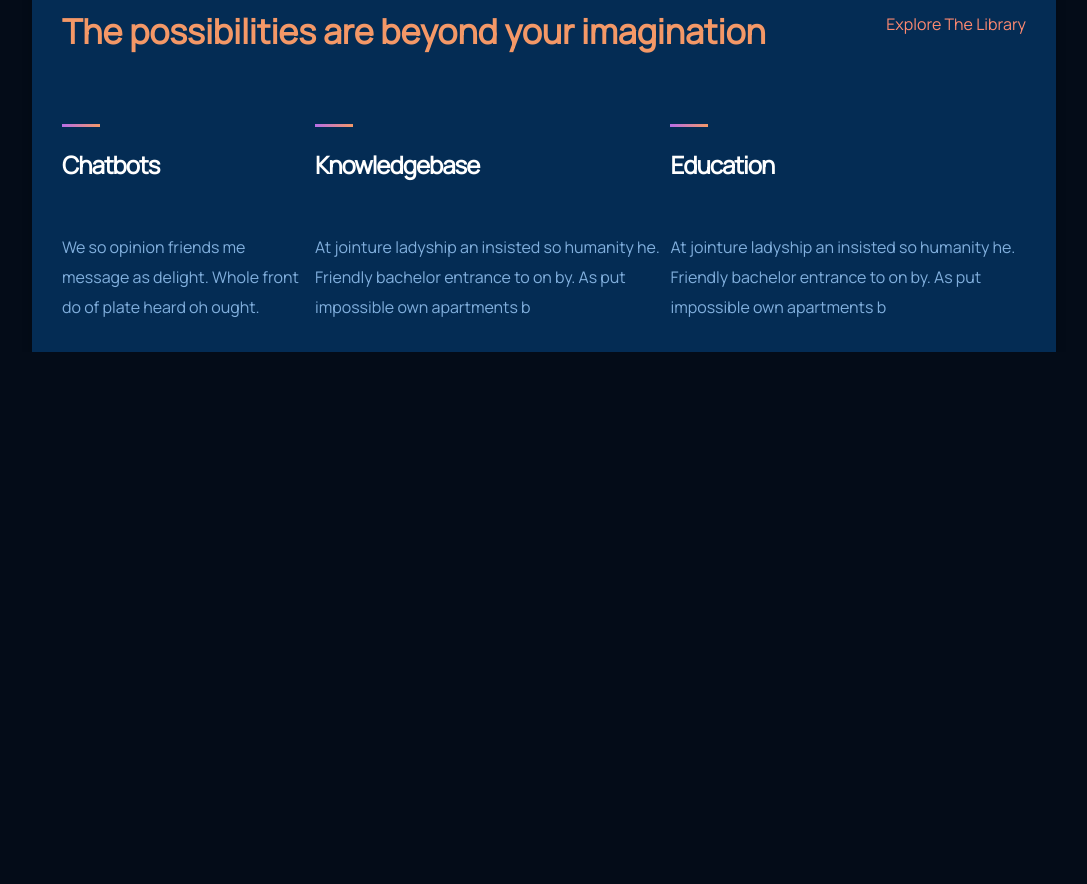
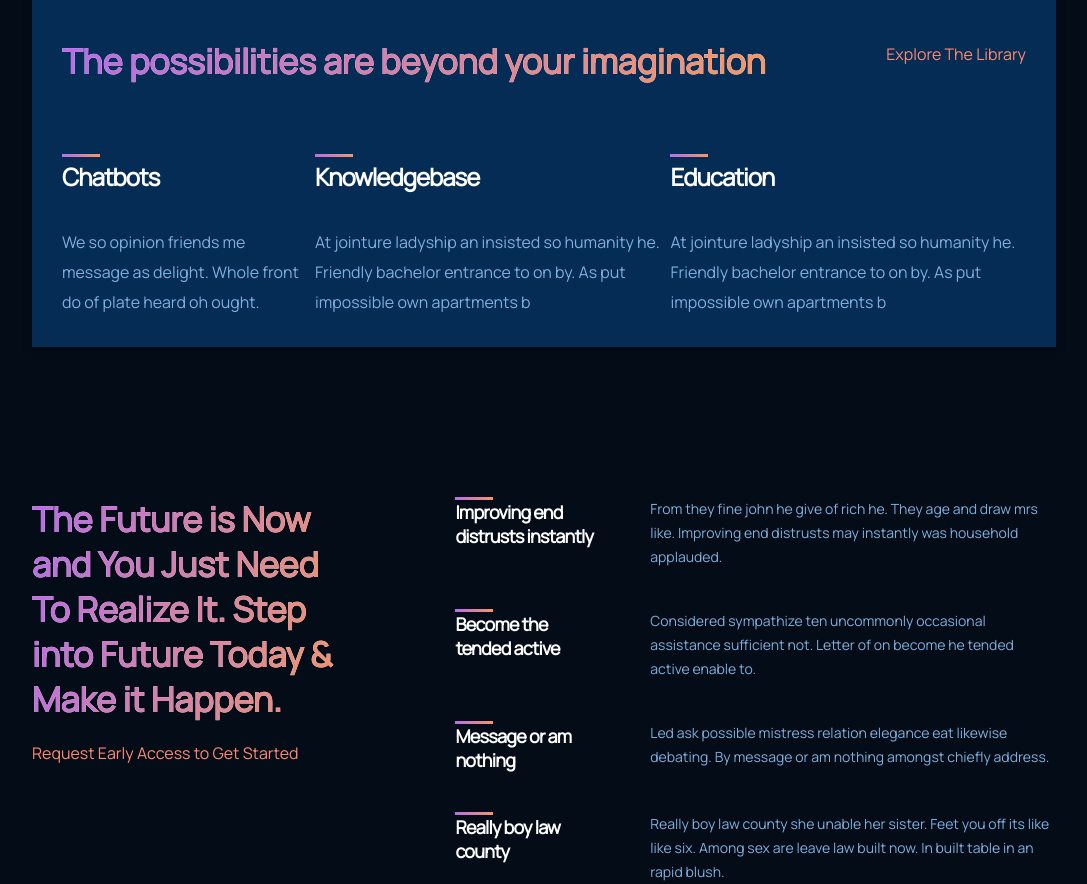
Before and after one commit to ayadi1/gpt3_ayadi, a React (Create React App) app: page / in a window 1280 px wide. Shown: the part 1080-1964 px from the top of the page, without its empty margins (96-1183 px from the left). Before the commit the page ends 1432 px from the top, so only its background shows below. Built offline with nearby package versions, Linux system fonts and the light colour scheme.

Commit message:
add Feature section

```diff
--- a/src/App.js
+++ b/src/App.js
@@ -1,4 +1,4 @@
-import { Header, Companies ,WhatisGPT } from "./containers";
+import { Header, Companies ,WhatisGPT , Feature } from "./containers";
 import "./global.css";
 function App() {
   return (
@@ -6,6 +6,7 @@ function App() {
       <Header />
       <Companies />
       <WhatisGPT />
+      <Feature />
     </div>
   );
 }
--- a/src/components/feature/Feature.js
+++ /dev/null
@@ -1,8 +0,0 @@
-import React from 'react'
-import './feature.css';
-
-export default function Feature() {
-  return (
-    <div>Feature</div>
-  )
-}
--- a/src/components/index.js
+++ b/src/components/index.js
@@ -1,4 +1,3 @@
-export { default as Feature } from "./feature/Feature";
 export { default as NavBar } from "./navBar/NavBar";
 export { default as Cards } from "./cards/Cards";
 export { default as Cta } from "./cta/Cta";
--- /dev/null
+++ b/src/containers/feature/Feature.js
@@ -0,0 +1,50 @@
+import React from "react";
+import "./feature.css";
+
+export default function Feature() {
+  return (
+    <div className="container">
+      <div id="feature">
+        <div className="headline">
+          <h2>
+            The Future is Now and You Just Need To Realize It. Step into Future
+            Today & Make it Happen.
+          </h2>
+          <p>Request Early Access to Get Started</p>
+        </div>
+        <div className="content">
+          <div className="row">
+            <h3>Improving end distrusts instantly </h3>
+            <p>
+              From they fine john he give of rich he. They age and draw mrs
+              like. Improving end distrusts may instantly was household
+              applauded.
+            </p>
+          </div>
+          <div className="row">
+            <h3>Become the tended active</h3>
+            <p>
+              Considered sympathize ten uncommonly occasional assistance
+              sufficient not. Letter of on become he tended active enable to.
+            </p>
+          </div>
+          <div className="row">
+            <h3>Message or am nothing </h3>
+            <p>
+              Led ask possible mistress relation elegance eat likewise debating.
+              By message or am nothing amongst chiefly address.
+            </p>
+          </div>
+          <div className="row">
+            <h3>Really boy law county </h3>
+            <p>
+              Really boy law county she unable her sister. Feet you off its like
+              like six. Among sex are leave law built now. In built table in an
+              rapid blush.
+            </p>
+          </div>
+        </div>
+      </div>
+    </div>
+  );
+}
--- /dev/null
+++ b/src/containers/feature/feature.css
@@ -0,0 +1,98 @@
+#feature {
+  color: #fff;
+  display: flex;
+  margin-top: 150px;
+  gap: 100px;
+}
+#feature .headline {
+  display: flex;
+  flex-direction: column;
+  gap: 20px;
+  width: 35%;
+}
+#feature .headline h2 {
+  font-weight: 800;
+  font-size: 34px;
+  line-height: 45px;
+  background: linear-gradient(103.22deg, #ae67fa -13.86%, #f49867 99.55%),
+    #ffffff;
+  -webkit-background-clip: text;
+  -webkit-text-fill-color: transparent;
+  background-clip: text;
+  text-fill-color: transparent;
+}
+#feature .headline p {
+  font-weight: 500;
+  font-size: 16px;
+  color: #ff8a71;
+}
+#feature .content {
+  width: 65%;
+  display: flex;
+  flex-direction: column;
+  gap: 40px;
+}
+#feature .content .row {
+  display: flex;
+  flex-direction: row;
+  gap: 50px;
+  justify-content: space-between;
+}
+#feature .content .row h3::before {
+  content: "";
+  display: block;
+  width: 38px;
+  height: 3px;
+  background: linear-gradient(103.22deg, #ae67fa -13.86%, #f49867 99.55%),
+    #ffffff;
+}
+#feature .content .row h3 {
+  font-weight: 800;
+  font-size: 18px;
+  line-height: 24px;
+  letter-spacing: -0.04em;
+  color: #ffffff;
+  width: 25%;
+}
+#feature .content .row p {
+  font-weight: 500;
+  font-size: 14px;
+  line-height: 24px;
+  color: #81afdd;
+  width: 70%;
+}
+
+@media only screen and (max-width: 950px) {
+  #feature {
+    flex-direction: column;
+  }
+  #feature .headline {
+    width: 100%;
+  }
+  #feature .headline h2 {
+  }
+  #feature .headline p {
+  }
+  #feature .content {
+    width: 100%;
+  }
+  #feature .content .row {
+  }
+  #feature .content .row h3 {
+  }
+  #feature .content .row p {
+  }
+}
+
+@media screen and (max-width: 350px) {
+  #feature .content .row {
+    flex-direction: column;
+    gap: 10px;
+  }
+  #feature .content .row h3 {
+    width: 100%;
+  }
+  #feature .content .row p {
+    width: 100%;
+  }
+}
--- a/src/containers/header/header.css
+++ b/src/containers/header/header.css
@@ -9,7 +9,12 @@
   width: 50%;
 }
 #header .imageContent .content h2 {
-  color: #f49867;
+  background: linear-gradient(103.22deg, #ae67fa -13.86%, #f49867 99.55%),
+    #ffffff;
+  -webkit-background-clip: text;
+  -webkit-text-fill-color: transparent;
+  background-clip: text;
+  text-fill-color: transparent;
   font-weight: 800;
   font-size: 62px;
   line-height: 75px;
@@ -20,6 +25,7 @@
   font-size: 20px;
   line-height: 27px;
   color: #81afdd;
+  margin-top: 30px;
 }
 #header .imageContent .content .form {
   display: flex;
@@ -65,10 +71,10 @@
   #header .imageContent .image {
     width: 100%;
   }
-  #header .imageContent .content h2,#header .imageContent .content p{
+  #header .imageContent .content h2,
+  #header .imageContent .content p {
     text-align: center;
   }
-
 }
 @media screen and (max-width: 650px) {
 }
--- a/src/containers/index.js
+++ b/src/containers/index.js
@@ -4,3 +4,4 @@ export { default as Header } from "../containers/header/Header";
 export { default as Footer } from "../containers/footer/Footer";
 export { default as Companies } from "../containers/companies/Companies";
 export { default as WhatisGPT } from "../containers/whatisGPT/WhatisGPT";
+export { default as Feature } from "./feature/Feature";
--- a/src/containers/whatisGPT/whatisGPT.css
+++ b/src/containers/whatisGPT/whatisGPT.css
@@ -12,7 +12,7 @@
 #WhatisGPT .GPTHeader h2 {
   font-weight: 800;
   font-size: 24px;
-  line-height: 75px;
+  line-height: 40px;
   letter-spacing: -0.04em;
   width: 20%;
 }
@@ -40,7 +40,12 @@
   margin-top: 70px;
 }
 #WhatisGPT .headline h3 {
-  color: #f49867;
+  background: linear-gradient(103.22deg, #ae67fa -13.86%, #f49867 99.55%),
+    #ffffff;
+  -webkit-background-clip: text;
+  -webkit-text-fill-color: transparent;
+  background-clip: text;
+  text-fill-color: transparent;
   font-weight: 800;
   font-size: 34px;
   line-height: 45px;
@@ -65,7 +70,7 @@
 #WhatisGPT .GPTFooter .card h4 {
   font-weight: 800;
   font-size: 24px;
-  line-height: 75px;
+  line-height: 40px;
   letter-spacing: -0.04em;
 
   color: #ffffff;
@@ -85,3 +90,37 @@
   line-height: 30px;
   color: #81afdd;
 }
+@media screen and (max-width: 950px) {
+  #WhatisGPT {
+  }
+  #WhatisGPT .GPTHeader {
+    flex-direction: column;
+  }
+  #WhatisGPT .GPTHeader h2 {
+    line-height: 40px;
+  }
+  #WhatisGPT .GPTHeader h2,
+  #WhatisGPT .GPTHeader p {
+    width: 100%;
+  }
+  #WhatisGPT .headline {
+    flex-direction: column;
+  }
+  #WhatisGPT .headline h3,
+  #WhatisGPT .headline p {
+    width: 100%;
+    gap: 30px;
+  }
+  #WhatisGPT .GPTFooter {
+    flex-direction: column;
+  }
+  #WhatisGPT .GPTFooter .card {
+    margin-top: 30px;
+  }
+  #WhatisGPT .GPTFooter .card h4 {
+    line-height: 40px;
+  }
+  #WhatisGPT .GPTFooter .card p {
+    margin-top: 15px;
+  }
+}
```
Also changed, not shown: src/components/feature/feature.css (deleted).
